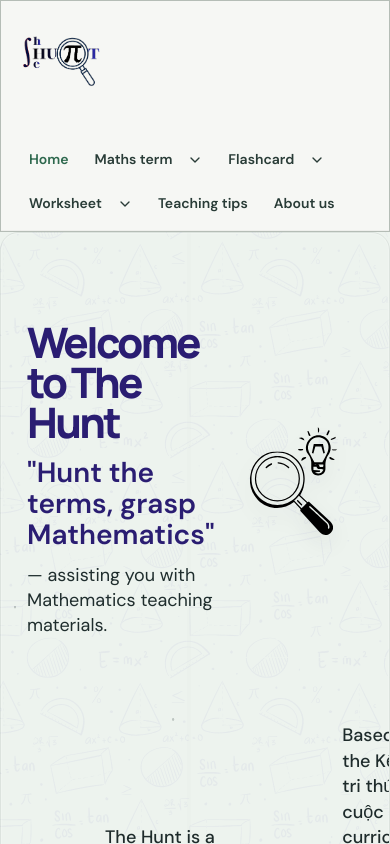
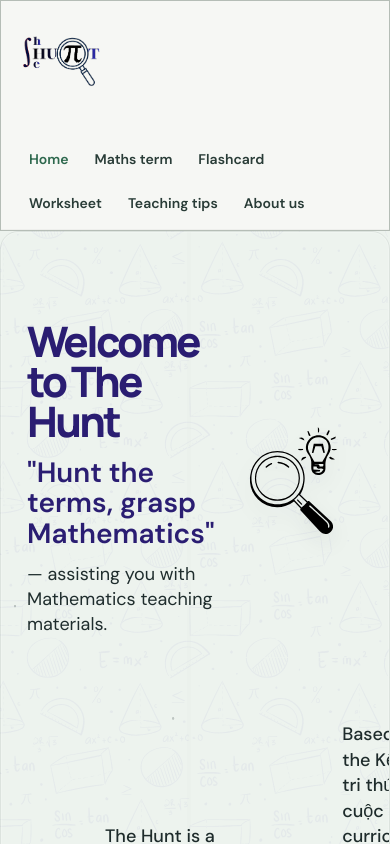
Before and after one commit to huyvu2812/maths-clil-web, a React (Vite) app: page / in a window 390 px wide. Shown: the top 844 px of the page. Built offline with nearby package versions, Linux system fonts and the light colour scheme; a web font is replaced by a local one.

Commit message:
Fix grade dropdown click behavior
Co-authored-by: Copilot <223556219+Copilot@users.noreply.github.com>

```diff
--- a/src/App.jsx
+++ b/src/App.jsx
@@ -1,5 +1,4 @@
 import React, { useMemo, useState } from "react";
-import { ChevronDown } from "lucide-react";
 import content from "./data/content.json";
 import HomePage from "./pages/HomePage";
 import TermsPage, { TermsChapterPage } from "./pages/TermsPage";
@@ -183,31 +182,28 @@ function App() {
                 className={`nav-menu ${openGradeMenu === item.id ? "open" : ""}`}
               >
                 <button
+                  type="button"
                   className={`nav-link ${
                     page === item.id ||
                     (page === PAGES.TIPS_DETAIL && item.id === PAGES.TIPS)
                       ? "active"
                       : ""
                   }`}
-                  onClick={() => navigate(item.id)}
+                  aria-haspopup={hasGradeMenu ? "true" : undefined}
+                  aria-expanded={hasGradeMenu ? openGradeMenu === item.id : undefined}
+                  onClick={() => {
+                    if (hasGradeMenu) {
+                      setOpenGradeMenu((current) =>
+                        current === item.id ? null : item.id,
+                      );
+                    } else {
+                      navigate(item.id);
+                    }
+                  }}
                 >
                   <span>{item.label}</span>
                 </button>
                 {hasGradeMenu && (
-                  <>
-                    <button
-                      type="button"
-                      className="grade-menu-toggle"
-                      aria-label={`Choose a grade for ${item.label}`}
-                      aria-expanded={openGradeMenu === item.id}
-                      onClick={() =>
-                        setOpenGradeMenu((current) =>
-                          current === item.id ? null : item.id,
-                        )
-                      }
-                    >
-                      <ChevronDown size={16} />
-                    </button>
                   <div className="grade-menu" aria-label={`${item.label} grades`}>
                     {GRADES.map((grade) => (
                       <button
@@ -225,7 +221,6 @@ function App() {
                       </button>
                     ))}
                   </div>
-                  </>
                 )}
               </div>
             );
--- a/src/styles.css
+++ b/src/styles.css
@@ -220,19 +220,6 @@ select:focus-visible {
   color: var(--green);
 }
 
-.grade-menu-toggle {
-  display: none;
-  align-items: center;
-  justify-content: center;
-  width: 30px;
-  height: 34px;
-  padding: 0;
-  border: 0;
-  border-radius: 10px;
-  background: transparent;
-  color: #293c37;
-}
-
 .grade-menu {
   position: absolute;
   top: calc(100% - 2px);
@@ -251,8 +238,6 @@ select:focus-visible {
   backdrop-filter: blur(12px);
 }
 
-.nav-menu:hover .grade-menu,
-.nav-menu:focus-within .grade-menu,
 .nav-menu.open .grade-menu {
   display: grid;
 }
@@ -2558,9 +2543,6 @@ select:focus-visible {
   .nav-link {
     font-size: 14px;
   }
-  .grade-menu-toggle {
-    display: inline-flex;
-  }
   .grade-menu {
     top: 100%;
     left: 0;
```
Lines whose indentation alone changed are shown as unchanged.
